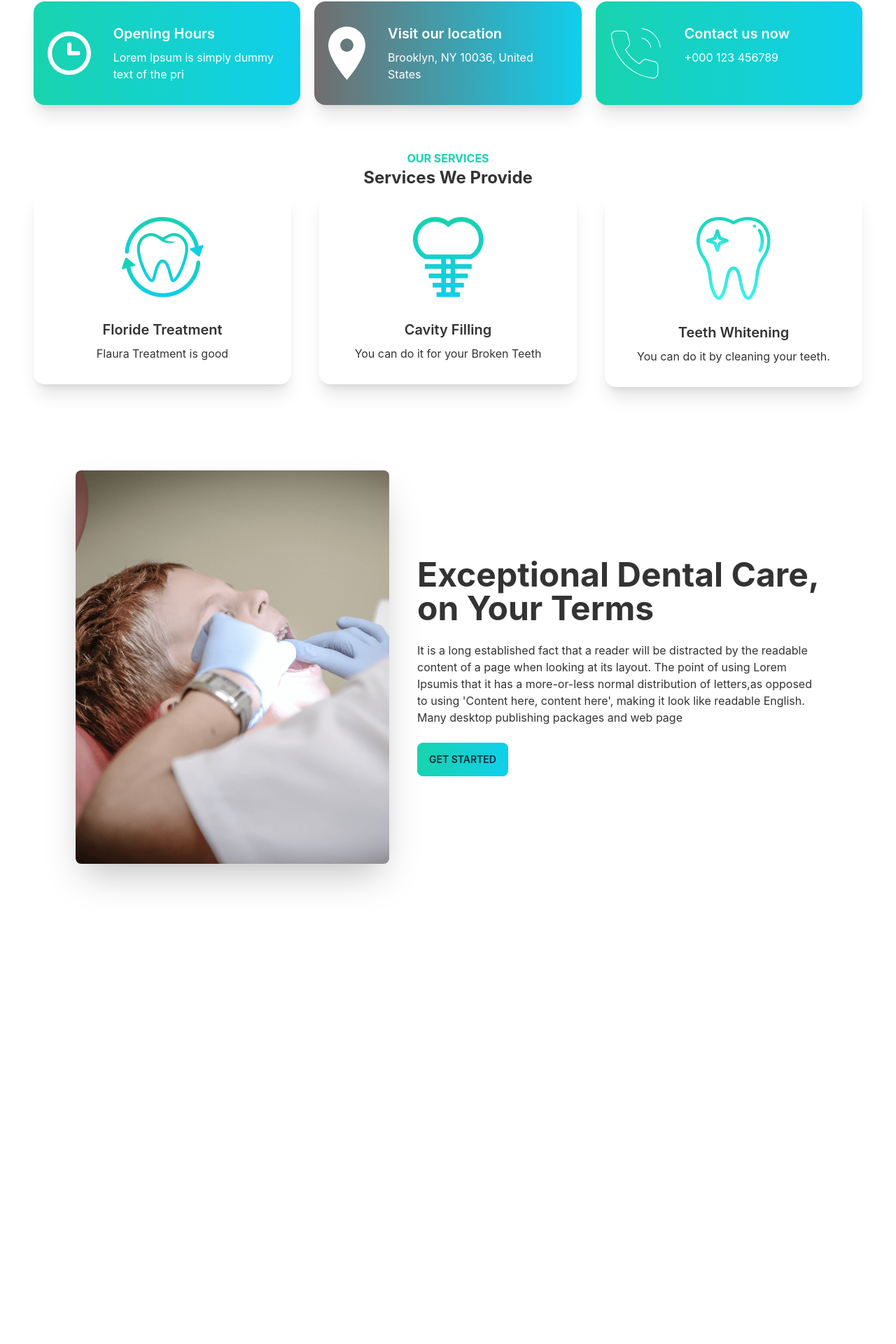
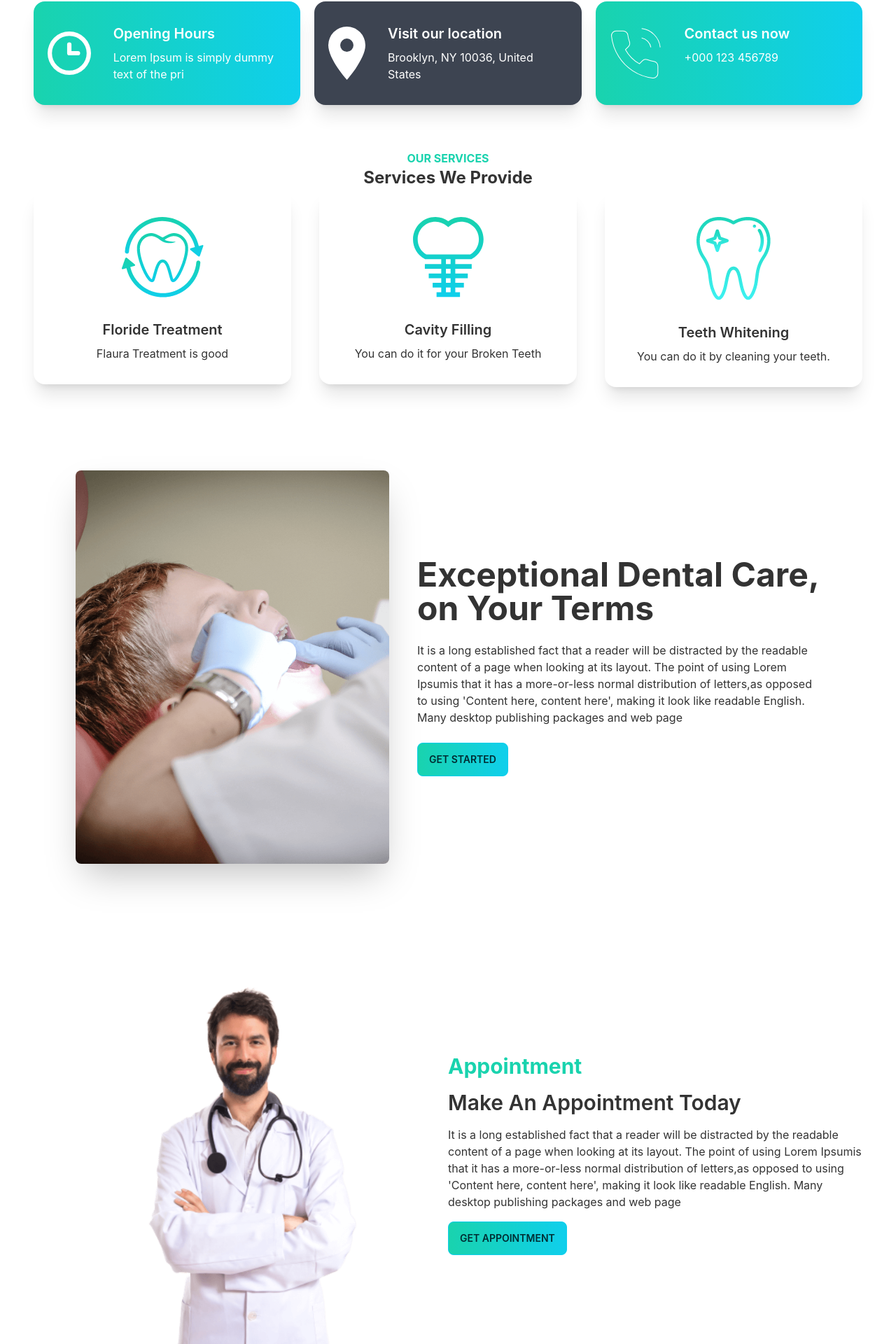
Before and after one commit to RHN007/doctors_portal, a React (Create React App) app: page / in a window 1280 px wide. Shown: the part 866-2786 px from the top of the page at 70% size. Before the commit the page ends 2219 px from the top, so only its background shows below. Built offline with nearby package versions, Linux system fonts and the light colour scheme.

Commit message:
adding This section

```diff
--- a/src/Pages/Home/Banner.js
+++ b/src/Pages/Home/Banner.js
@@ -1,5 +1,6 @@
 import React from 'react';
 import chair from '../../assets/images/chair.png';
+import PrimaryButton from '../Shared/PrimaryButton';
 
 const Banner = () => {
     return (
@@ -9,7 +10,7 @@
                 <div>
                     <h1 class="text-5xl font-bold">Your New Smile Starts Here</h1>
                     <p class="py-6">Provident cupiditate voluptatem et in. Quaerat fugiat ut assumenda excepturi exercitationem quasi. In deleniti eaque aut repudiandae et a id nisi.</p>
-                    <button class="btn btn-primary uppercase bg-gradient-to-r from-secondary to-primary">Get Started</button>
+                   <PrimaryButton>Get Started</PrimaryButton>
                 </div>
             </div>
         </div>
--- a/src/Pages/Home/Home.js
+++ b/src/Pages/Home/Home.js
@@ -1,6 +1,7 @@
 import React from 'react';
 import Banner from './Banner';
 import Info from './Info';
+import MakeAppointment from './MakeAppointment';
 import Services from './Services'
 
 
@@ -11,6 +12,7 @@
             <Banner></Banner>
             <Info></Info>
             <Services></Services>
+            <MakeAppointment></MakeAppointment>
 
         </div>
     );
--- a/src/Pages/Home/Info.js
+++ b/src/Pages/Home/Info.js
@@ -8,7 +8,7 @@
     return (
         <div className='grid grid-cols-1 lg:grid-cols-3 gap-5'>
             <InforCard img={clock} cardTitle="Opening Hours"  bgClass="bg-gradient-to-r from-secondary to-primary" cardDetails="Lorem Ipsum is simply dummy text of the pri"  ></InforCard>
-            <InforCard img={marker} cardTitle="Visit our location" bgClass="bg-gradient-to-r from-accent to-primary" cardDetails="Brooklyn, NY 10036, United States" ></InforCard>
+            <InforCard img={marker} cardTitle="Visit our location" bgClass="bg-neutral" cardDetails="Brooklyn, NY 10036, United States" ></InforCard>
             <InforCard img={phone} cardTitle="Contact us now" bgClass="bg-gradient-to-r from-secondary to-primary" cardDetails="+000 123 456789" ></InforCard>
         </div>
     );
--- /dev/null
+++ b/src/Pages/Home/MakeAppointment.js
@@ -0,0 +1,19 @@
+import React from 'react';
+import doctor from '../../assets/images/doctor.png'
+import PrimaryButton from '../Shared/PrimaryButton';
+
+const MakeAppointment = () => {
+    return (
+        <section className='flex'>
+            <div className='flex-1'> <img src={doctor} alt="" /> </div>
+            <div className='flex-1 align-middle justify-center flex flex-col gap-4'>
+                <h1 className='text-secondary text-3xl font-bold '>Appointment</h1>
+                <h2 className='text-3xl font-semibold '>Make An Appointment Today</h2>
+                <p className='' >It is a long established fact that a reader will be distracted by the readable content of a page when looking at its layout. The point of using Lorem Ipsumis that it has a more-or-less normal distribution of letters,as opposed to using 'Content here, content here', making it look like readable English. Many desktop publishing packages and web page</p>
+                <PrimaryButton>Get Appointment</PrimaryButton>
+            </div>
+        </section>
+    );
+};
+
+export default MakeAppointment;
--- a/src/Pages/Home/Services.js
+++ b/src/Pages/Home/Services.js
@@ -5,6 +5,7 @@
 import whitening from '../../assets/images/whitening.png'
 import care from '../../assets/images/treatment.png'
 import Service from './Service';
+import PrimaryButton from '../Shared/PrimaryButton';
 
 
 const Services = () => {
@@ -48,7 +49,7 @@
                         <div className='w-1/2 ml-6'>
                             <h1 class="text-5xl font-bold">Exceptional Dental Care, on Your Terms</h1>
                             <p class="py-6">It is a long established fact that a reader will be distracted by the readable content of a page when looking at its layout. The point of using Lorem Ipsumis that it has a more-or-less normal distribution of letters,as opposed to using 'Content here, content here', making it look like readable English. Many desktop publishing packages and web page</p>
-                            <button class="btn btn-primary uppercase bg-gradient-to-r from-secondary to-primary">Get Started</button>
+                          <PrimaryButton>Get Started</PrimaryButton>
                         </div>
                     </div>
                 </div>
--- /dev/null
+++ b/src/Pages/Shared/PrimaryButton.js
@@ -0,0 +1,11 @@
+import React from 'react';
+
+const PrimaryButton = ({children}) => {
+    return (
+        <div>
+             <button class="btn btn-primary uppercase bg-gradient-to-r from-secondary to-primary">{children}</button>
+        </div>
+    );
+};
+
+export default PrimaryButton;
```
